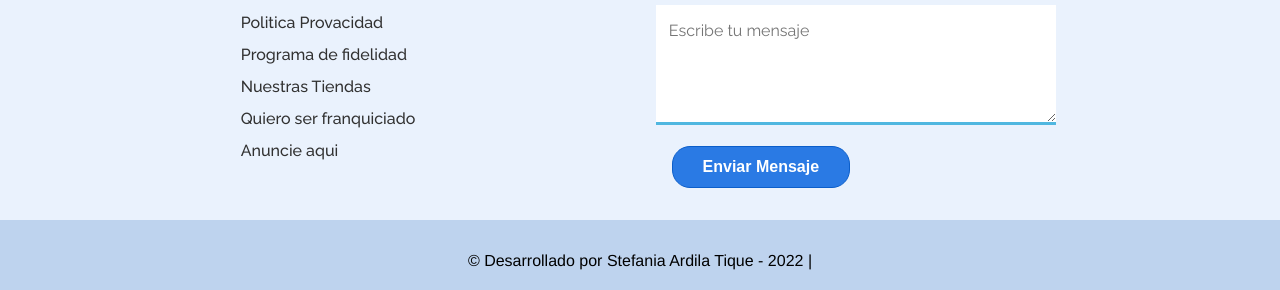
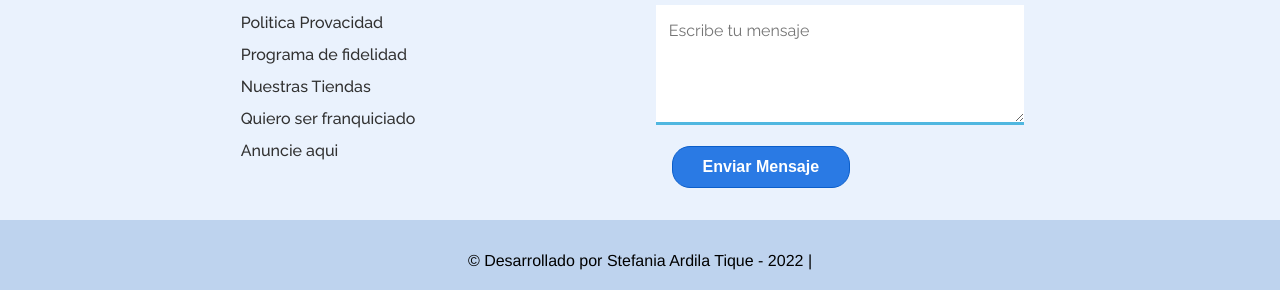
Before and after one commit to Stefany2807/E-commerce, a plain HTML site: page index.html in a window 1280 px wide. Shown: the part 2701-2991 px from the top of the page. Drawn offline with Linux system fonts and the light colour scheme.

Commit message:
Create index.html

```diff
--- a/index.html
+++ b/index.html
@@ -248,7 +248,7 @@
 
 
                     </div>
-                    <textarea class="desc" type="text" placeholder="Escribe tu mensaje" maxlength="90" required style="width: 400px; height: 120px; min-width: 293px;"></textarea>
+                    <textarea class="desc" type="text" placeholder="Escribe tu mensaje" maxlength="90" required style="width: 368px; height: 120px; min-width: 293px;"></textarea>
                     <input type="submit" value ="Enviar Mensaje" class="enviar btn">
 
                 </form>
```
